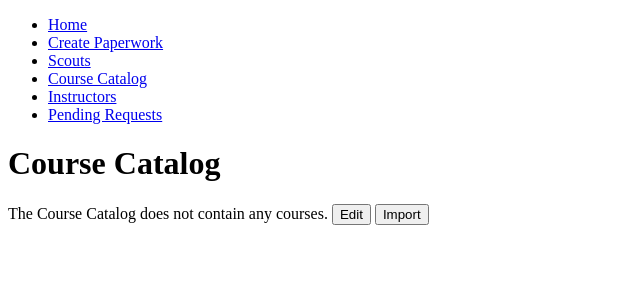
After one commit to james-d-hasselman/Backsplice, a Django app: page /course_catalog/ in a window 1280 px wide. The commit adds this page. Shown: the top 300 px of the page, without its empty margins (0-640 px from the left). Run offline with Django 3.2, Linux system fonts and the light colour scheme; data that the repository does not hold is empty.

Commit message:
Add course catalog management

```diff
--- a/backsplice/backsplice/settings.py
+++ b/backsplice/backsplice/settings.py
@@ -101,3 +101,6 @@ USE_TZ = True
 # https://docs.djangoproject.com/en/1.8/howto/static-files/
 
 STATIC_URL = '/static/'
+
+MEDIA_URL = '/media/'
+MEDIA_ROOT = os.path.join(BASE_DIR, 'media')
--- a/backsplice/backsplice/urls.py
+++ b/backsplice/backsplice/urls.py
@@ -24,5 +24,7 @@ urlpatterns = [
     url(r'^pending_requests/$', views.pending_requests,
         name='pending_requests'),
     url(r'^create_paperwork/$', views.create_paperwork,
-        name='create_paperwork')
+        name='create_paperwork'),
+    url(r'^course_catalog/$', views.course_catalog,
+        name='course_catalog'),
 ]
--- a/backsplice/website/models.py
+++ b/backsplice/website/models.py
@@ -17,8 +17,11 @@ class Instructor(models.Model):
 class CourseReference(models.Model):
     name = models.CharField(max_length=70)
     period = models.CharField(max_length=15)
-    instructor = models.ForeignKey(Instructor)
+    instructor = models.ForeignKey(Instructor, null=True)
     year = models.CharField(max_length=4)
+
+    def __str__(self):
+        return self.name + ": " + self.period
 
 class Requirement(models.Model):
     course_name = models.CharField(max_length=70)
--- /dev/null
+++ b/backsplice/website/templates/course_catalog.html
@@ -0,0 +1,33 @@
+{% extends 'base.html' %}
+
+{% block title %}Backsplice - Import Courses{% endblock %}
+
+{% block nav %}
+<ul>
+<li><a href="{% url 'home' %}">Home</a></li>
+<li><a href="{% url 'create_paperwork' %}">Create Paperwork</a></li>
+<li><a href="{% url 'scouts' %}">Scouts</a></li>
+<li><a href="{% url 'course_catalog' %}">Course Catalog</a></li>
+<li><a href="{% url 'instructors' %}">Instructors</a></li>
+<li><a href="{% url 'pending_requests' %}">Pending Requests</a></li>
+</ul>
+{% endblock %}
+
+{% block content %}
+<h1>Course Catalog</h1>
+
+<form action="" method="post" enctype="multipart/form-data">
+    {% csrf_token %}
+    {% if course_catalog %}
+        <ul>
+            {% for course in course_catalog %}
+                <li>{{ course }}</li>
+            {% endfor %}
+        </ul>
+    {% else %}
+        The Course Catalog does not contain any courses.
+    {% endif %}
+    <input type="submit" value="Edit" name="edit" />
+    <input type="submit" value="Import" name="import" />
+</form>
+{% endblock %}
--- a/backsplice/website/templates/create_paperwork.html
+++ b/backsplice/website/templates/create_paperwork.html
@@ -14,7 +14,7 @@
 {% block content %}
 <h1>Create Paperwork</h1>
 
-<form action="" method="post">
+<form action="" method="post" enctype="multipart/form-data">
     Week:
     <select name="week">
         <option value="1">1</option>
@@ -23,7 +23,7 @@
     </select><br/>
     Start Date: <input type="date"/><br/>
     End Date: <input type="date"/><br/>
-    Doubleknot Roster: <input type="file" accept=".xls,.xlsx"/><br/>
+    Doubleknot Roster: <input type="file" accept=".xls,.xlsx" name="doubleknot_roster"/><br/>
     <input type="submit" value="Create Paperwork"/>
 </form>
 {% endblock %}
--- a/backsplice/website/views.py
+++ b/backsplice/website/views.py
@@ -1,11 +1,84 @@
-from django.shortcuts import render
+from django.shortcuts import render, render_to_response
+from website.util import doubleknot
+from django.template.loader import get_template
+from django.template import Context, RequestContext
+from django.http import HttpResponse
+from website.models import CourseReference
+from datetime import datetime
+from website.forms import ImportForm
 
 # Create your views here.
 
+def course_catalog(request):
+    def view_course_catalog():
+        year = datetime.now().year
+        course_catalog = CourseReference.objects.all().filter(year=year)
+        response = None
+        if len(course_catalog) > 0:
+            response = render(request, 'course_catalog.html',
+                {'course_catalog' : course_catalog})
+        else:
+            response = render(request, 'course_catalog.html')
+
+        return response
+
+    if request.method == 'POST':
+        form = None
+        if 'upload' in request.POST:
+            if 'doubleknot_roster' in request.FILES:
+                doubleknot_roster = request.FILES['doubleknot_roster']
+                courses = doubleknot.get_courses(doubleknot_roster.read())
+                display_courses = []
+                for course in courses:
+                    display_name = course['name'] + ': ' + course['period']
+                    display_courses.append((display_name, display_name))
+                form = ImportForm(display_courses)
+                year = datetime.now().year
+                course_catalog = CourseReference.objects.all().filter(year=year)
+                if len(course_catalog) == 0:
+                    response = render(request, 'import_courses.html',
+                        {'form' : form })
+                else:
+                    # warn the user that their current course catalog will
+                    # be replaced.
+                    warning_message = ('The existing course catalog will be '
+                        'replaced if these selections are saved.')
+                    response = render(request, 'import_courses.html',
+                        {'form' : form, 'warning_message' : warning_message})
+            else:
+                # error message telling the user to choose a file.
+                form = ImportForm()
+                error_message = "Please choose a Doubleknot roster to upload."
+                response = render(request, 'import_courses.html',
+                    {'form' : form, 'error_message' : error_message})
+        elif 'save' in request.POST:
+            year = datetime.now().year
+            CourseReference.objects.filter(year=year).delete()
+            print(request.POST.getlist('courses'))
+            if 'courses' in request.POST:
+                selected_courses = request.POST.getlist('courses')
+                print(selected_courses)
+                for course in selected_courses:
+                    print(course)
+                    course_parts = course.split(': ')
+                    course_reference = CourseReference(name=course_parts[0],
+                        period=course_parts[1], year=datetime.now().year)
+                    course_reference.save()
+            response = view_course_catalog()
+        elif 'import' in request.POST:
+            form = ImportForm()
+            response = render(request, 'import_courses.html', {'form' : form})
+        elif 'edit' in request.POST:
+            #TODO build the edit page.
+            pass
+        #TODO think about a separate 'Add' page just for adding new courses.
+    else:
+        response = view_course_catalog()
+
+    return response
+
 def create_paperwork(request):
     return render(request, 'create_paperwork.html')
-
-def home(request):
     return HttpResponse('HOME')
 
 def scouts(request):
@@ -15,4 +88,7 @@ def instructors(request):
     return HttpResponse('INSTRUCTORS')
 
 def pending_requests(request):
-    return HttpResponse('PENDING REQUESTS')
+    pass
+
+def home(request):
+    pass
```
Also changed, not shown: backsplice/website/forms.py (added, +12 -0 lines), backsplice/website/templates/import_courses.html (added, +28 -0 lines), backsplice/website/tests.py (+17 -0 lines), backsplice/website/util/doubleknot.py (+40 -7 lines), backsplice/website/migrations/0005_auto_20170517_2117.py (added).
